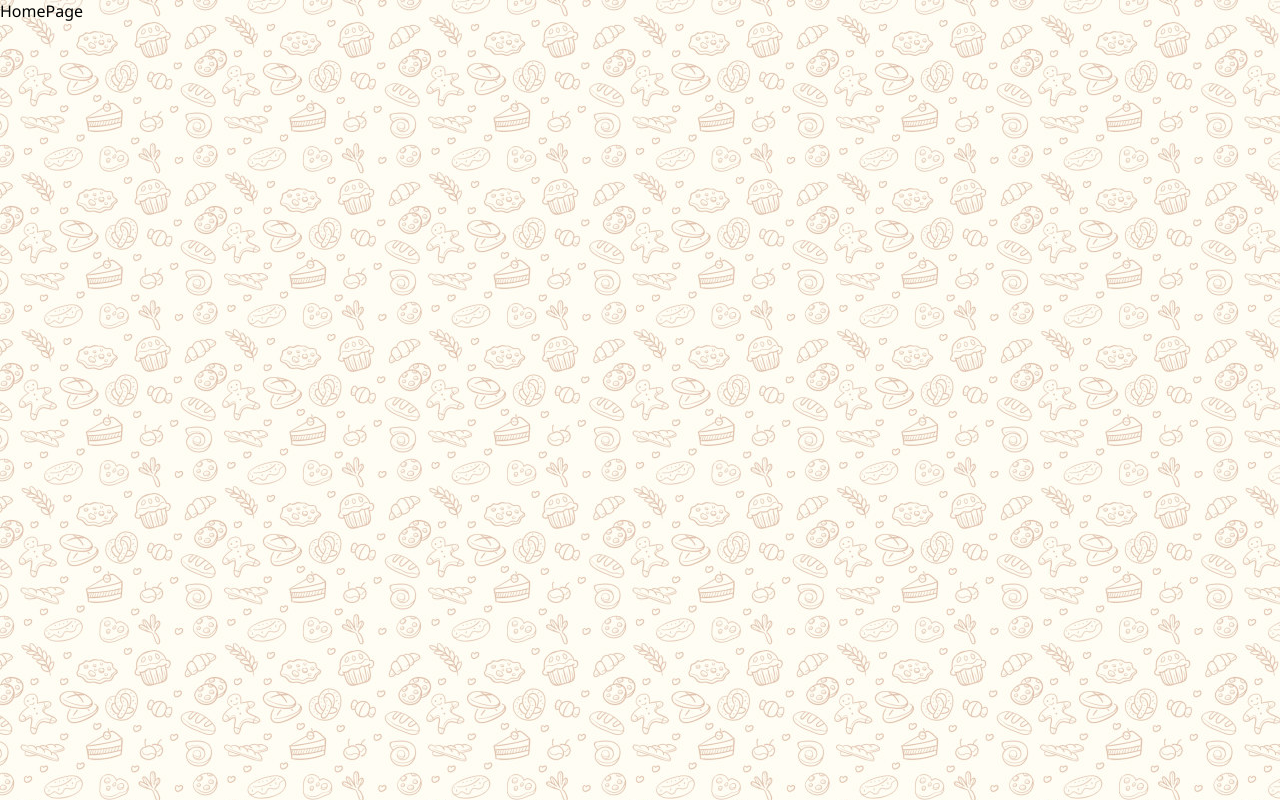
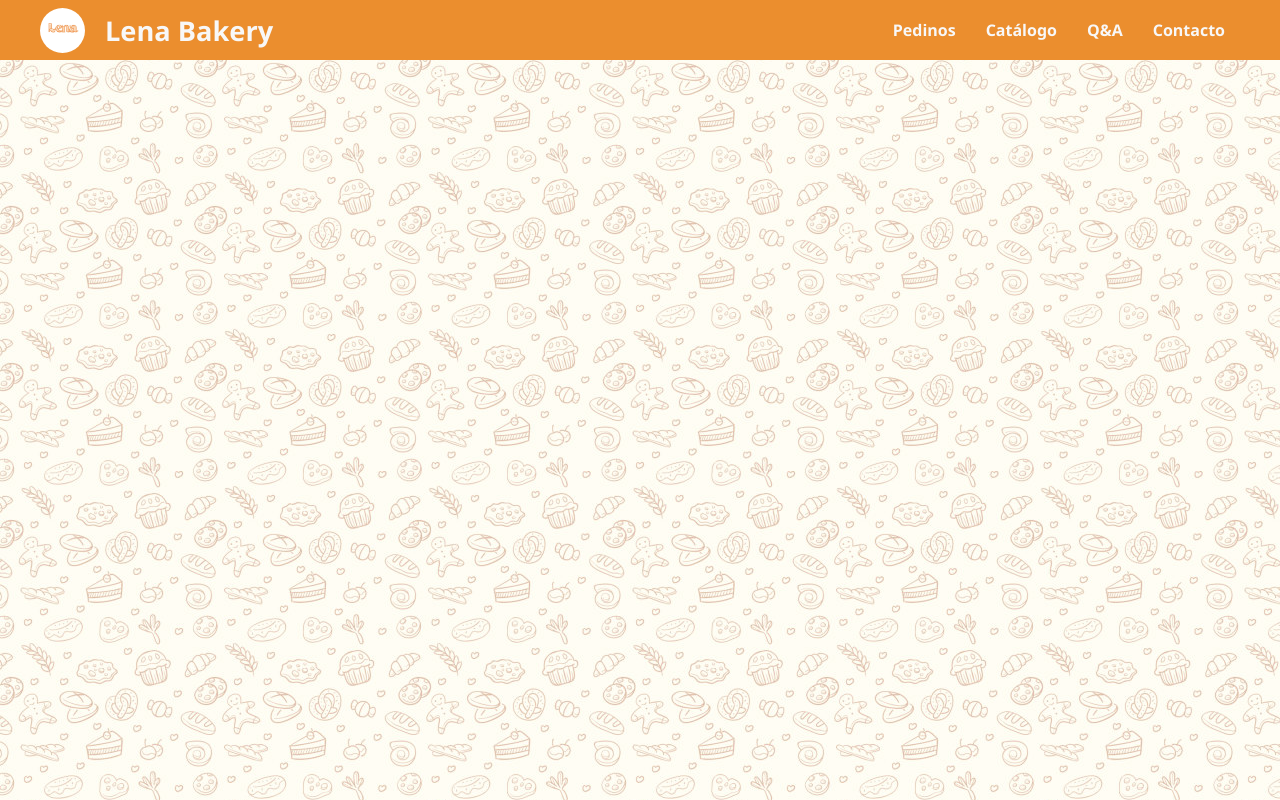
Before and after one commit to nunezjorgepy/Lena-Bakery, a React (Vite) app: page / in a window 1280 px wide. Built offline with nearby package versions, Linux system fonts and the light colour scheme.

Commit message:
Agregado el header a la página principal

```diff
--- a/src/pages/HomePage.jsx
+++ b/src/pages/HomePage.jsx
@@ -1,8 +1,11 @@
+import HeaderComponent from "../components/HeaderComponent"
 
 
 function HomePage() {
   return (
-    <div>HomePage</div>
+    <>
+      <HeaderComponent />
+    </>
   )
 }
 
```
